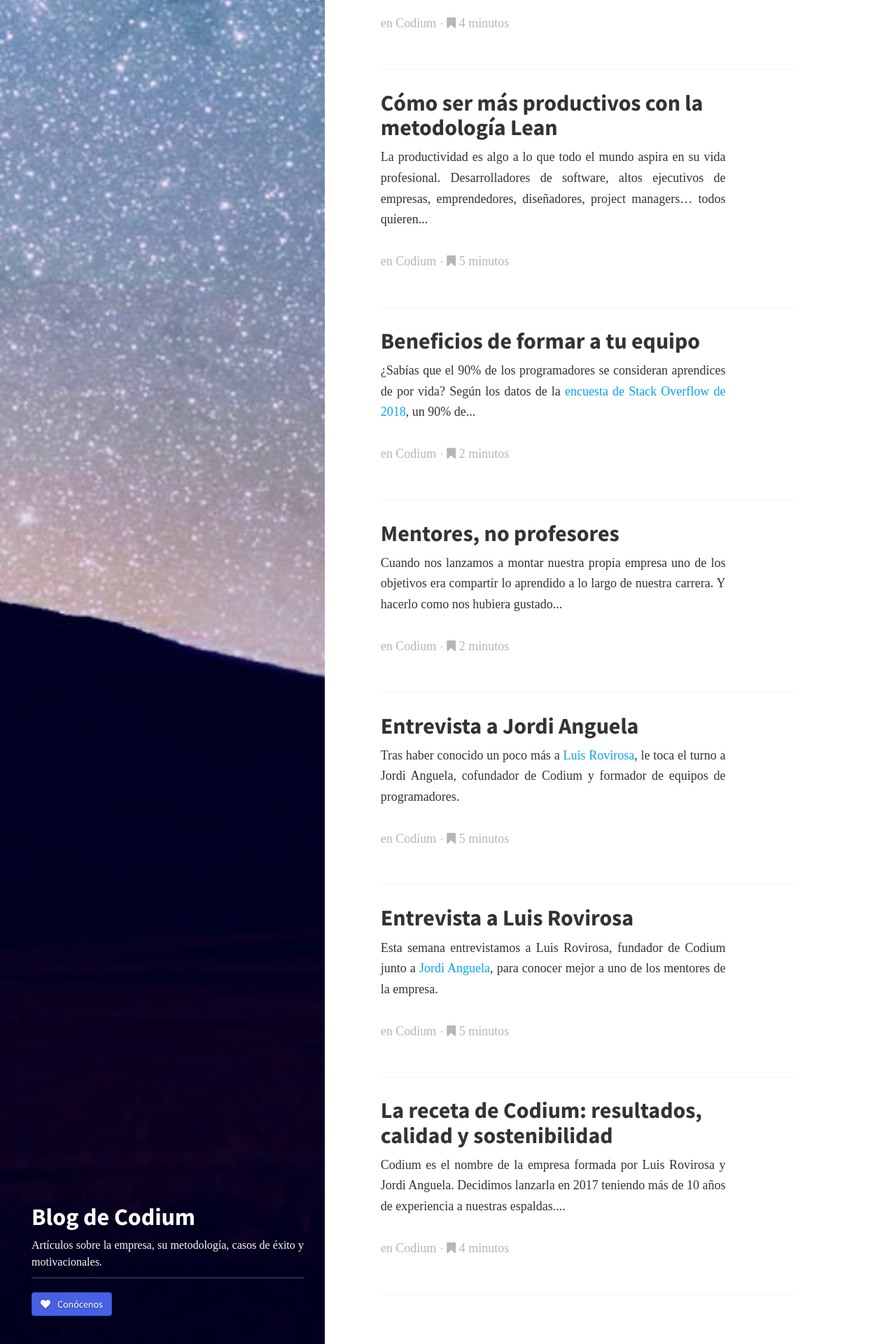
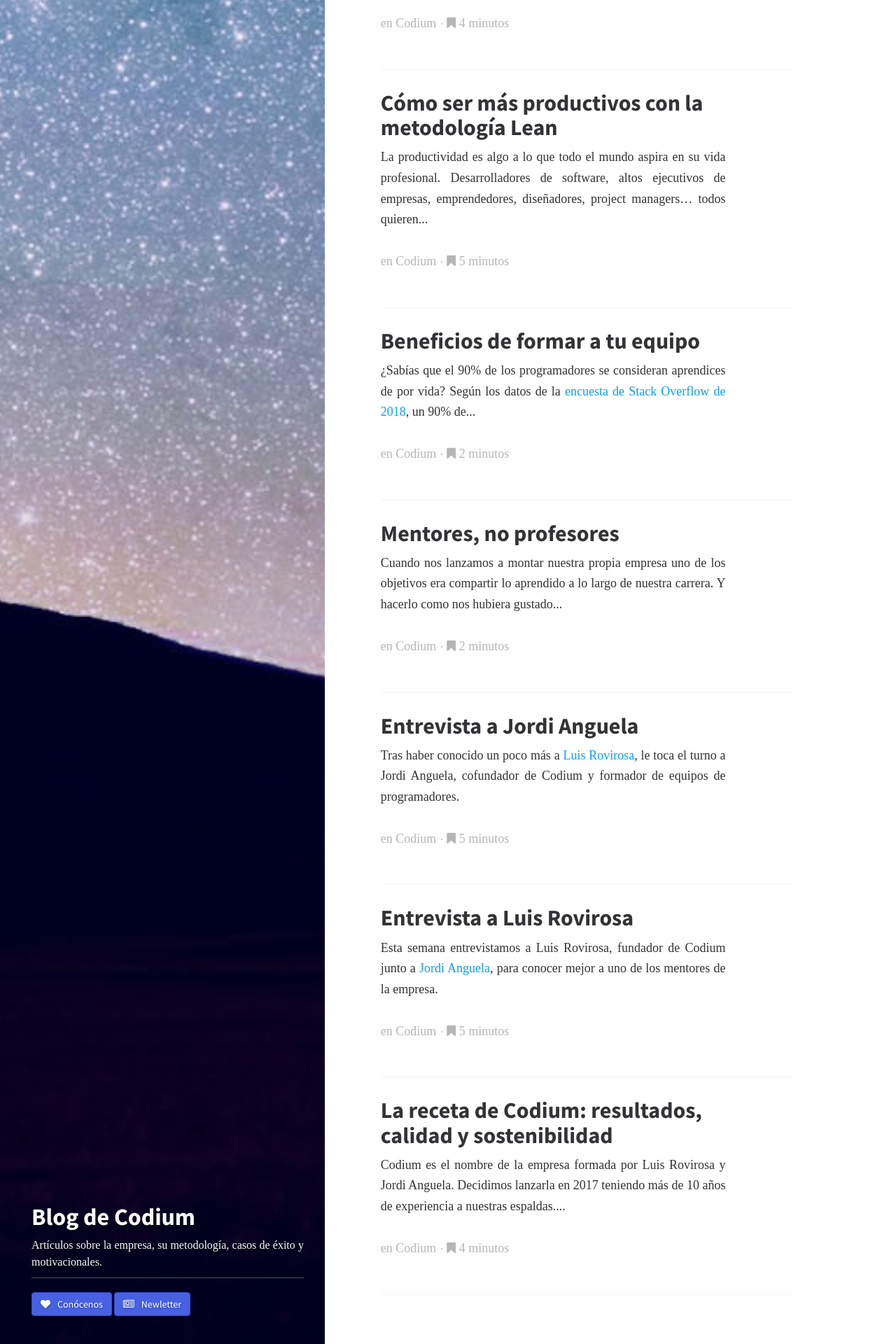
Before and after one commit to CodiumTeam/CodiumTeam.github.io, a Jekyll site: the page built from index.html, in a window 1280 px wide. Shown: the part 1158-3078 px from the top of the page at 70% size. Built offline with Jekyll 4.4.1, drawn with Linux system fonts in a browser that asks for light colours; some web fonts are replaced.

Commit message:
adds newsletter link on blog landing

```diff
--- a/_includes/sidebar.html
+++ b/_includes/sidebar.html
@@ -17,6 +17,7 @@
         <div class="secondary-info">
             <p>
                 <a class="btn btn-primary" href="{{ page.cta_link | prepend: site.baseurl }}"><i class="fa {{ page.cta_icon }}"></i>{{page.cta_text}}</a>
+                <a class="btn btn-primary" href="{{ page.subscribe_link | prepend: site.baseurl }}"><i class="fa {{ page.subscribe_icon }}"></i>{{page.subscribe_text}}</a>
             </p>
         </div>
         {% endif %}
--- a/index.html
+++ b/index.html
@@ -7,4 +7,8 @@ include_cta_btn: true
 cta_text: Conócenos
 cta_link: https://www.codium.team
 cta_icon: fa-heart
+subscribe_text: Newletter
+subscribe_link: https://team.us20.list-manage.com/subscribe?u=13d69f9b710506811a9c84ffc&id=eccad064f9
+subscribe_icon: fa-newspaper-o
+
 ---
```
